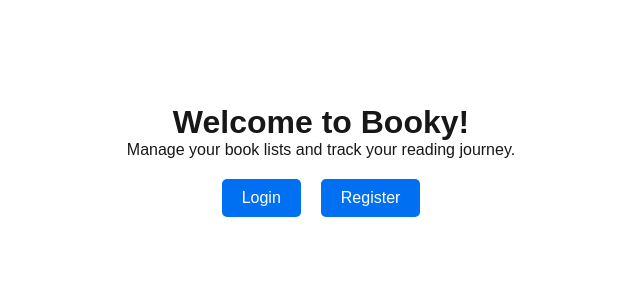
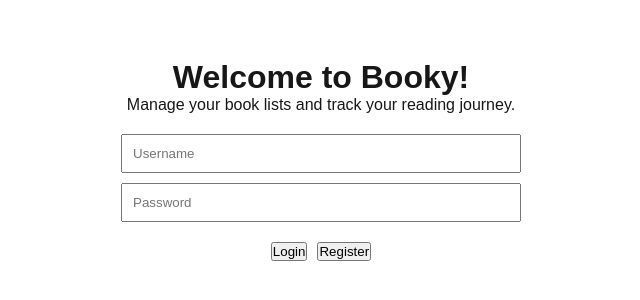
Before and after one commit to adel15m/booky, a Next.js app in the folder frontend/: page / in a window 1280 px wide. Shown: the part 240-540 px from the top of the page, without its empty margins (319-959 px from the left). Built offline with nearby package versions, Linux system fonts and the light colour scheme.

Commit message:
merge login and register in index.js

```diff
--- a/frontend/src/pages/index.js
+++ b/frontend/src/pages/index.js
@@ -1,18 +1,75 @@
-import Link from 'next/link';
-import styles from './index.module.css'; // Optional for custom styling
+import { useState } from 'react';
+import axios from 'axios';
+import { useRouter } from 'next/router';
 
 export default function Home() {
+    const [username, setUsername] = useState('');
+    const [password, setPassword] = useState('');
+    const router = useRouter();
+
+    const handleLogin = async () => {
+        try {
+            const response = await axios.post(`http://localhost:8080/api/user/login`, { username, password });
+            const token = response.data;
+            if (token) {
+                localStorage.setItem('jwtToken', token);
+                router.push('/books?page=0&size=6');
+            } else {
+                alert("Login failed: no token received");
+            }
+        } catch (error) {
+            console.error("Error during login:", error);
+            alert("Login failed.");
+        }
+    };
+
+    const handleRegister = async () => {
+        try {
+            await axios.post(`http://localhost:8080/api/user/register`, { username, password });
+            alert("Registration successful! You can now log in.");
+        } catch (error) {
+            console.error("Error during registration:", error);
+            alert("Registration failed.");
+        }
+    };
+
     return (
-        <div className={styles.container}>
+        <div style={{
+            display: 'flex',
+            flexDirection: 'column',
+            alignItems: 'center',
+            justifyContent: 'center',
+            height: '100vh',
+            textAlign: 'center',
+            padding: '20px'
+        }}>
             <h1>Welcome to Booky!</h1>
             <p>Manage your book lists and track your reading journey.</p>
-            <div className={styles.buttonContainer}>
-                <Link href="/login">
-                    <button className={styles.button}>Login</button>
-                </Link>
-                <Link href="/register">
-                    <button className={styles.button}>Register</button>
-                </Link>
+
+            {/* Username and Password Input Fields */}
+            <div style={{ marginTop: '20px', width: '100%', maxWidth: '400px' }}>
+                <input
+                    type="text"
+                    placeholder="Username"
+                    value={username}
+                    onChange={(e) => setUsername(e.target.value)}
+                    style={{ marginBottom: '10px', width: '100%', padding: '10px' }}
+                    required
+                />
+                <input
+                    type="password"
+                    placeholder="Password"
+                    value={password}
+                    onChange={(e) => setPassword(e.target.value)}
+                    style={{ marginBottom: '10px', width: '100%', padding: '10px' }}
+                    required
+                />
+            </div>
+
+            {/* Login and Register Buttons */}
+            <div style={{ marginTop: '10px' }}>
+                <button onClick={handleLogin} style={{ marginRight: '10px' }}>Login</button>
+                <button onClick={handleRegister}>Register</button>
             </div>
         </div>
     );
--- a/frontend/src/pages/login.js
+++ /dev/null
@@ -1,5 +0,0 @@
-import AuthForm from '../components/AuthForm';
-
-export default function Login() {
-    return <AuthForm type="login" />;
-}
--- a/frontend/src/pages/register.js
+++ /dev/null
@@ -1,5 +0,0 @@
-import AuthForm from '../components/AuthForm';
-
-export default function Register() {
-    return <AuthForm type="register" />;
-}
```
